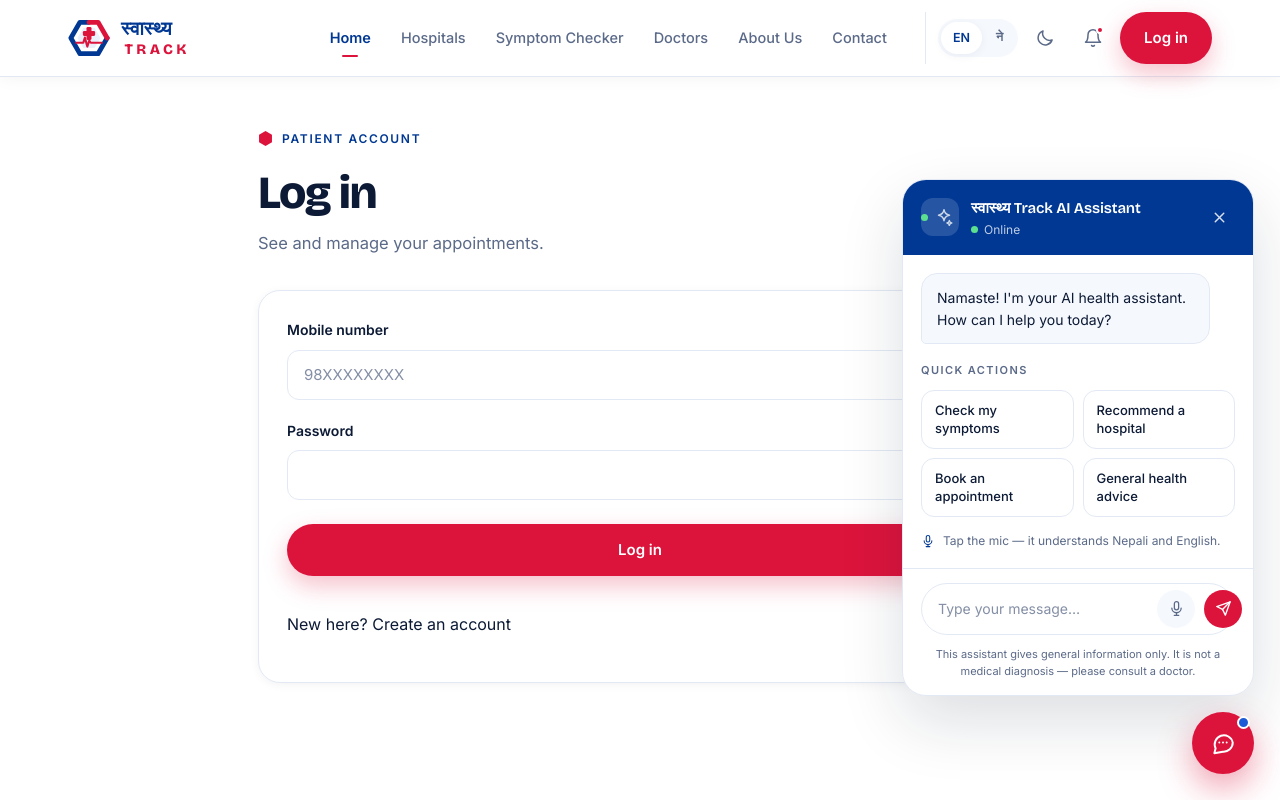
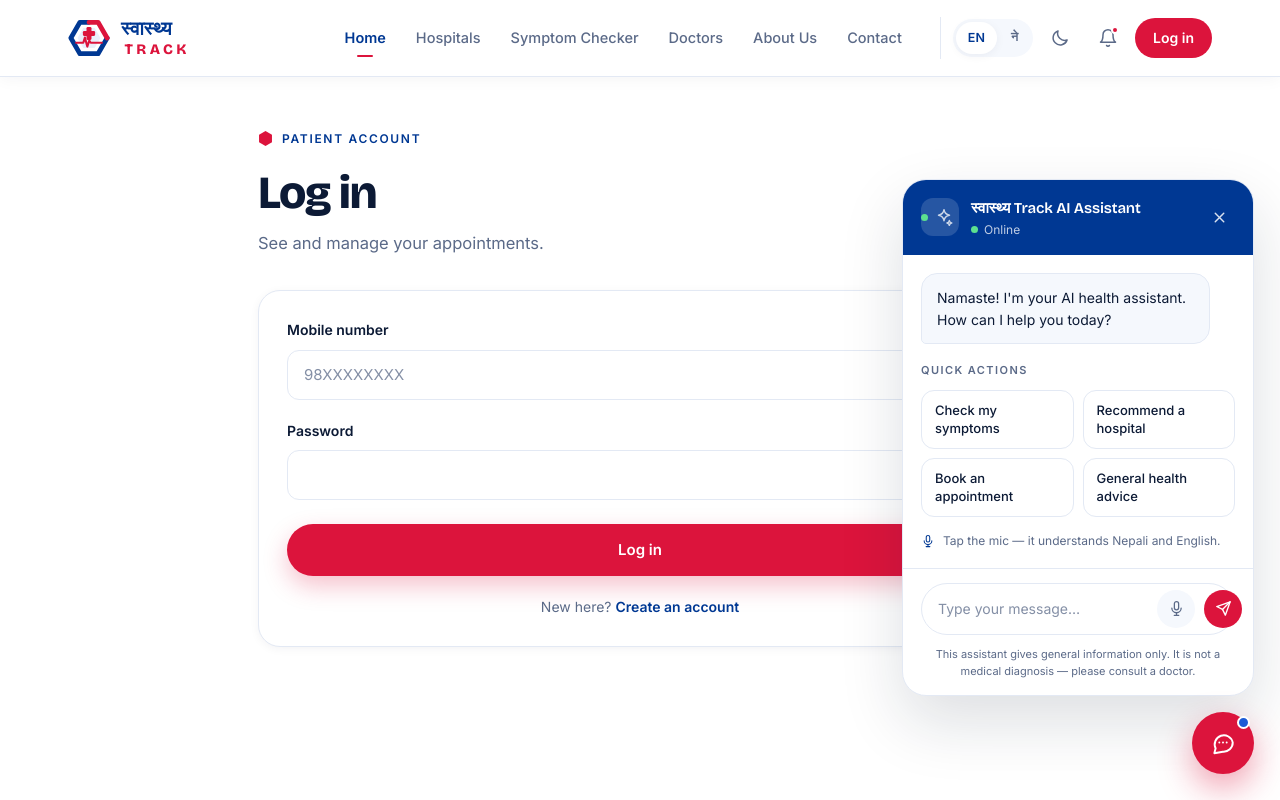
Before and after one commit to shreeya-12shrestha/hospital-app, a React (Vite) app in the folder hospital-frontend/: page /login in a window 1280 px wide. Built offline with nearby package versions, Linux system fonts and the light colour scheme.

Commit message:
Styles for account pages

```diff
--- a/hospital-frontend/src/index.css
+++ b/hospital-frontend/src/index.css
@@ -2606,6 +2606,7 @@ html[lang="ne"] .hero h1 {
     }
 }
 
+
 /* ---- appointment booking form ---- */
 
 .appt-form {
@@ -2684,7 +2685,9 @@ html[lang="ne"] .hero h1 {
     background-position: right 14px center
 }
 
+
 /* lets the browser draw the date picker and dropdown in dark colours */
+
 [data-theme="dark"] .field input,
 [data-theme="dark"] .field select {
     color-scheme: dark
@@ -2716,6 +2719,7 @@ html[lang="ne"] .hero h1 {
     cursor: wait
 }
 
+
 /* ---- booking confirmed screen ---- */
 
 .appt-done {
@@ -2757,7 +2761,6 @@ html[lang="ne"] .hero h1 {
     .appt-form {
         padding: 20px
     }
-
     .field-row {
         grid-template-columns: 1fr
     }
@@ -2799,6 +2802,7 @@ html[lang="ne"] .hero h1 {
     height: 16px
 }
 
+
 /* ---- read-aloud button on assistant replies ---- */
 
 .bubble__speak {
@@ -2832,3 +2836,62 @@ html[lang="ne"] .hero h1 {
     width: 15px;
     height: 15px
 }
+
+
+/* ---- patient accounts ---- */
+
+.auth-switch {
+    margin: 0;
+    text-align: center;
+    font-size: 14px;
+    color: var(--muted)
+}
+
+.auth-switch a {
+    color: var(--blue);
+    font-weight: 600
+}
+
+.nav__login {
+    padding: 9px 18px;
+    font-size: 14px;
+    box-shadow: none
+}
+
+.my-appts {
+    display: grid;
+    gap: 12px;
+    margin: 0;
+    padding: 0;
+    list-style: none
+}
+
+.my-appt {
+    padding: 18px 22px;
+    background: var(--surface);
+    border: 1px solid var(--line);
+    border-radius: var(--r-lg)
+}
+
+.my-appt__when {
+    display: flex;
+    align-items: center;
+    gap: 8px;
+    color: var(--ink)
+}
+
+.my-appt__when svg {
+    width: 16px;
+    height: 16px;
+    color: var(--blue)
+}
+
+.my-appt__when .tag {
+    margin-left: auto
+}
+
+.my-appt__who {
+    margin: 6px 0 0;
+    color: var(--muted);
+    font-size: 14px
+}
```
